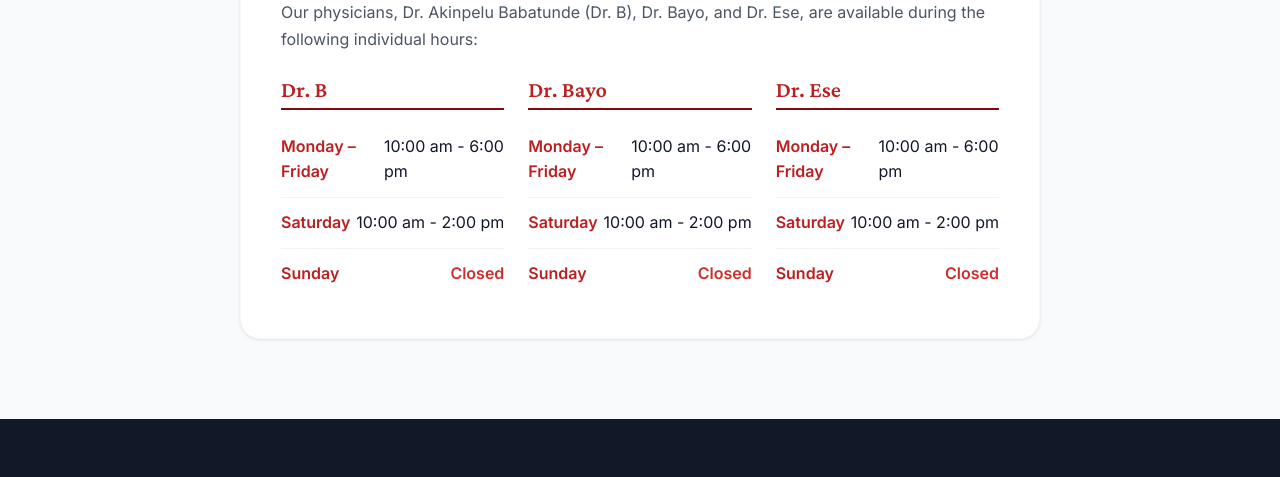
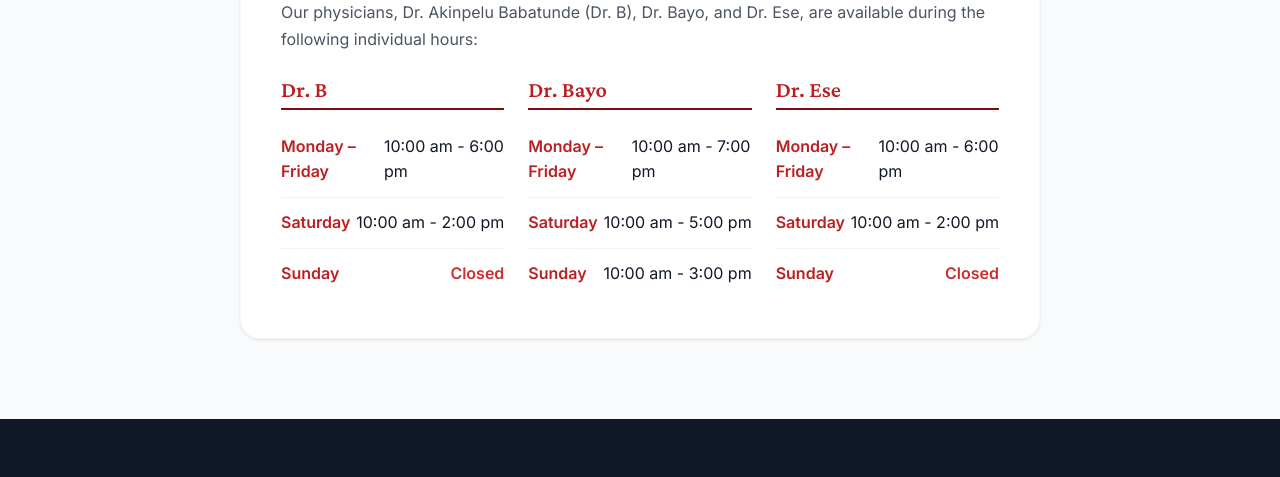
Before and after one commit to Femibabz/Crowlandmed, a website built with Vite: page patient-policies-editor.html in a window 1280 px wide. Shown: the part 2400-2877 px from the top of the page. Built offline with nearby package versions, Linux system fonts and the light colour scheme.

Commit message:
Update Dr. Bayo's opening hours across the website

```diff
--- a/patient-policies-editor.html
+++ b/patient-policies-editor.html
@@ -218,9 +218,9 @@
               <div>
                 <h4 style="color: var(--primary); font-family: var(--font-brand); font-size: 1.4rem; margin-bottom: 0.75rem; border-bottom: 2px solid var(--secondary); padding-bottom: 0.25rem;">Dr. Bayo</h4>
                 <ul class="fhg-list" style="margin: 0;">
-                  <li><span><strong>Monday – Friday</strong></span> <span>10:00 am - 6:00 pm</span></li>
-                  <li><span><strong>Saturday</strong></span> <span>10:00 am - 2:00 pm</span></li>
-                  <li><span><strong>Sunday</strong></span> <span style="color: #cf2e2e; font-weight: 600;">Closed</span></li>
+                  <li><span><strong>Monday – Friday</strong></span> <span>10:00 am - 7:00 pm</span></li>
+                  <li><span><strong>Saturday</strong></span> <span>10:00 am - 5:00 pm</span></li>
+                  <li><span><strong>Sunday</strong></span> <span>10:00 am - 3:00 pm</span></li>
                 </ul>
               </div>
               <div>
```
Also changed, not shown: index.html (+3 -3 lines), your-health-editor.html (+3 -3 lines).
